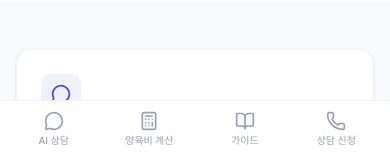
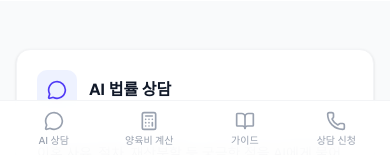
Before and after one commit to nayajc/lawlawland, a Next.js app: page / in a window 390 px wide. Shown: the part 687-842 px from the top of the page. Built offline with nearby package versions, Linux system fonts and the light colour scheme; a web font is replaced by a local one.

Commit message:
Improve FeatureCards mobile layout - icon beside title in bold
Changed from vertical (icon above title) to horizontal layout
with icon on the left and bold title next to it for better readability.

Co-Authored-By: Claude Opus 4.6 <noreply@anthropic.com>

```diff
--- a/src/components/home/FeatureCards.tsx
+++ b/src/components/home/FeatureCards.tsx
@@ -32,11 +32,13 @@ export function FeatureCards() {
       <div className="grid grid-cols-1 md:grid-cols-3 gap-4">
         {features.map((feat) => (
           <Link key={feat.href} href={feat.href}>
-            <Card className="p-6 hover:shadow-md transition-shadow cursor-pointer border-gray-100 h-full">
-              <div className={`w-10 h-10 rounded-lg flex items-center justify-center mb-4 ${feat.color}`}>
-                <feat.icon className="w-5 h-5" />
+            <Card className="p-5 hover:shadow-md transition-shadow cursor-pointer border-gray-100 h-full">
+              <div className="flex items-center gap-3 mb-2">
+                <div className={`w-10 h-10 rounded-lg flex items-center justify-center shrink-0 ${feat.color}`}>
+                  <feat.icon className="w-5 h-5" />
+                </div>
+                <h3 className="font-bold text-gray-900">{feat.title}</h3>
               </div>
-              <h3 className="font-semibold text-gray-900 mb-1">{feat.title}</h3>
               <p className="text-sm text-gray-500 leading-relaxed">{feat.description}</p>
             </Card>
           </Link>
```
